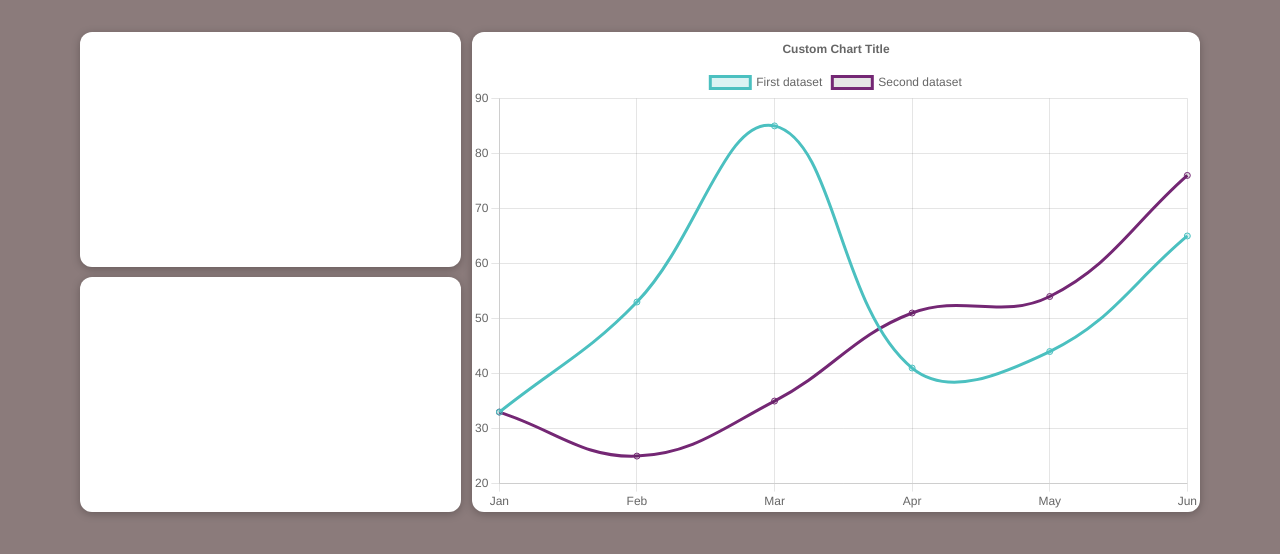
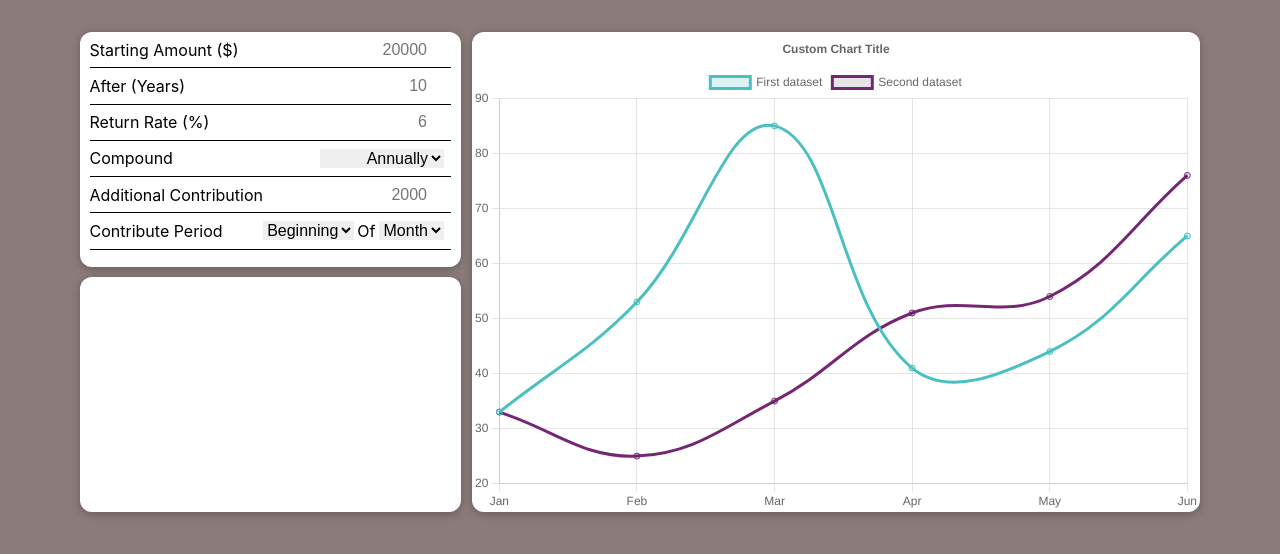
Before and after one commit to Jonjo7Dia/investment-calculator, a React (Create React App) app: page / in a window 1280 px wide. Shown: the top 554 px of the page. Built offline with nearby package versions, Linux system fonts and the light colour scheme.

Commit message:
Input field layout done

```diff
--- a/src/components/Input/Input.js
+++ b/src/components/Input/Input.js
@@ -1,8 +1,12 @@
 import classes from './Input.module.css';
-
+import InputForm from './InputForm';
 function Input() {
 
-    return <div className={classes.input}></div>
+    return <div className={classes.input}>
+        <div className={classes.wrapper}>
+            <InputForm />
+        </div>
+    </div>
 }
 
 export default Input;
--- a/src/components/Input/Input.module.css
+++ b/src/components/Input/Input.module.css
@@ -5,4 +5,11 @@
 
     width: 100%;
     height: 49%;
+    display: flex;
+    justify-content: center;
 }
+.wrapper {
+    width: 95%;
+    height: 100%;
+
+}
--- /dev/null
+++ b/src/components/Input/InputField.js
@@ -0,0 +1,8 @@
+import classes from "./InputField.module.css";
+function InputField(props) {
+  return <div className={classes.inputField}>
+      <div className={classes.label}><p>{props.label}</p></div>
+      {props.children}
+      </div>;
+}
+export default InputField;
--- /dev/null
+++ b/src/components/Input/InputField.module.css
@@ -0,0 +1,20 @@
+.inputField{
+    height: 15%;
+    width: 100%;
+    border-bottom-style: solid;
+    border-color: black;
+    border-width: 1px;
+    padding: 0;
+    display: flex;
+    flex-direction: row;
+    align-items: center;
+
+}
+p{
+    margin: 0;
+
+}
+.label {
+    width: 48%;
+
+}
--- /dev/null
+++ b/src/components/Input/InputForm.js
@@ -0,0 +1,56 @@
+import classes from "./InputForm.module.css";
+import InputField from "./InputField";
+function InputForm() {
+  return (
+    <form action="" className={classes.form}>
+      <InputField label="Starting Amount ($)">
+        <div className={classes.startingAmount}>
+          <input type="number" placeholder={20000} step={1000} />
+        </div>
+      </InputField>
+      <InputField label="After (Years)">
+        <div className={classes.startingAmount}>
+          <input type="number" placeholder={10} />
+        </div>
+      </InputField>
+      <InputField label="Return Rate (%)">
+        <div className={classes.startingAmount}>
+          <input type="number" placeholder={6} />
+        </div>
+      </InputField>
+      <InputField label="Compound">
+        <div className={classes.startingAmount}>
+          <select name="Compound" id="compound">
+            <option value="Annually">Annually</option>
+            <option value="Semi-Annually">Semi-Annually</option>
+            <option value="Quartely">Quartely</option>
+            <option value="Monthly">Monthly</option>
+            <option value="Semi-Monthly">Semi-Monthly</option>
+            <option value="Weekly">Weekly</option>
+            <option value="Daily">Daily</option>
+          </select>
+        </div>
+      </InputField>
+      <InputField label="Additional Contribution">
+        <div className={classes.startingAmount}>
+          <input type="number" placeholder={2000} />
+        </div>
+      </InputField>
+      <InputField label="Contribute Period">
+        <div className={classes.period}>
+          <select name="when" id="when" className={classes.timing}>
+            <option value="beginning">Beginning</option>
+            <option value="end">End</option>
+          </select>
+          <span>Of</span>
+          <select name="time" id="time" className={classes.timing}>
+            <option value="month">Month</option>
+            <option value="year">Year</option>
+          </select>
+        </div>
+      </InputField>
+    </form>
+  );
+}
+
+export default InputForm;
--- /dev/null
+++ b/src/components/Input/InputForm.module.css
@@ -0,0 +1,45 @@
+.form {
+    width: 100%;
+    height: 100%;
+}
+
+.startingAmount {
+    width: 50%;
+    display: flex;
+    justify-content: flex-end;
+    align-items: center;
+    font-size: 1.25rem;
+}
+.startingAmount input {
+   max-width: 80%;
+   width: auto;
+   text-align: right;
+   font-size: 1rem;
+   outline-style: none;
+   border: none;
+}
+select {
+    max-width: 80%;
+   width: auto;
+   text-align: right;
+   font-size: 1rem;
+   outline-style: none;
+   border: none;
+}
+
+.timing {
+    width: 36%;
+    font-size: 1rem;
+}
+.timing:nth-of-type(1){
+    width: 50%;
+}
+.period {
+    display: flex;
+    align-items: center;
+    width: 50%;
+    justify-content: space-between;
+}
+.period span{
+    font-size: 1rem;
+}
```
